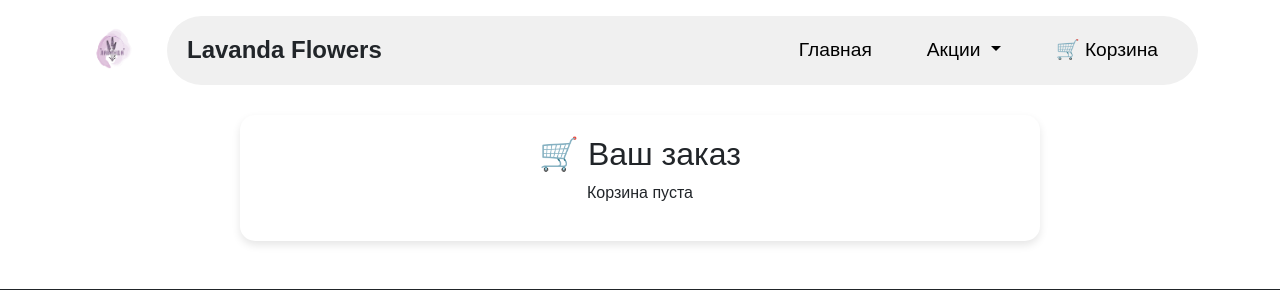
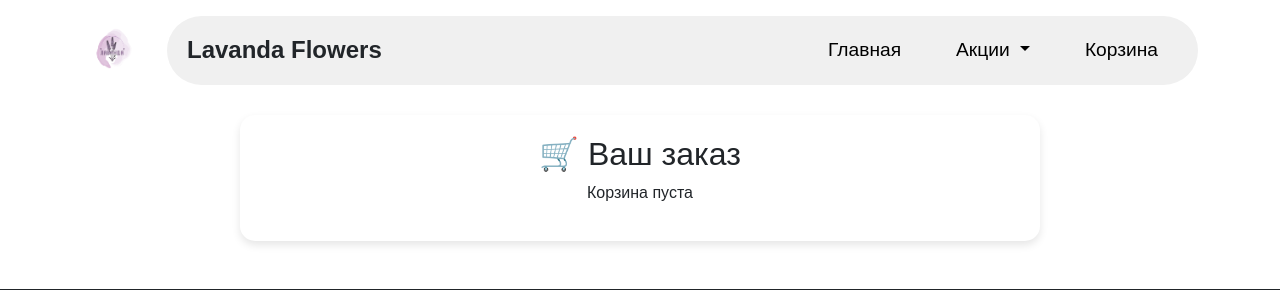
Before and after one commit to Naufumy/lavanda-flower, a Django app: page /cart/ in a window 1280 px wide. Shown: the top 290 px of the page. Run offline with Django 5.2, Linux system fonts and the light colour scheme; data comes from the database, SQL or seed files in the repository.

Commit message:
Обновил код и исправил ошибки

```diff
--- a/shop/templates/shop/base.html
+++ b/shop/templates/shop/base.html
@@ -68,7 +68,7 @@
                             {% endfor %}
                         </ul>
                     </div>
-                    <a href="{% url 'cart_detail' %}" class="btn">🛒 Корзина</a>
+                    <a href="{% url 'cart_detail' %}" class="btn">Корзина</a>
                 </div>
             </div>
         </div>
```
